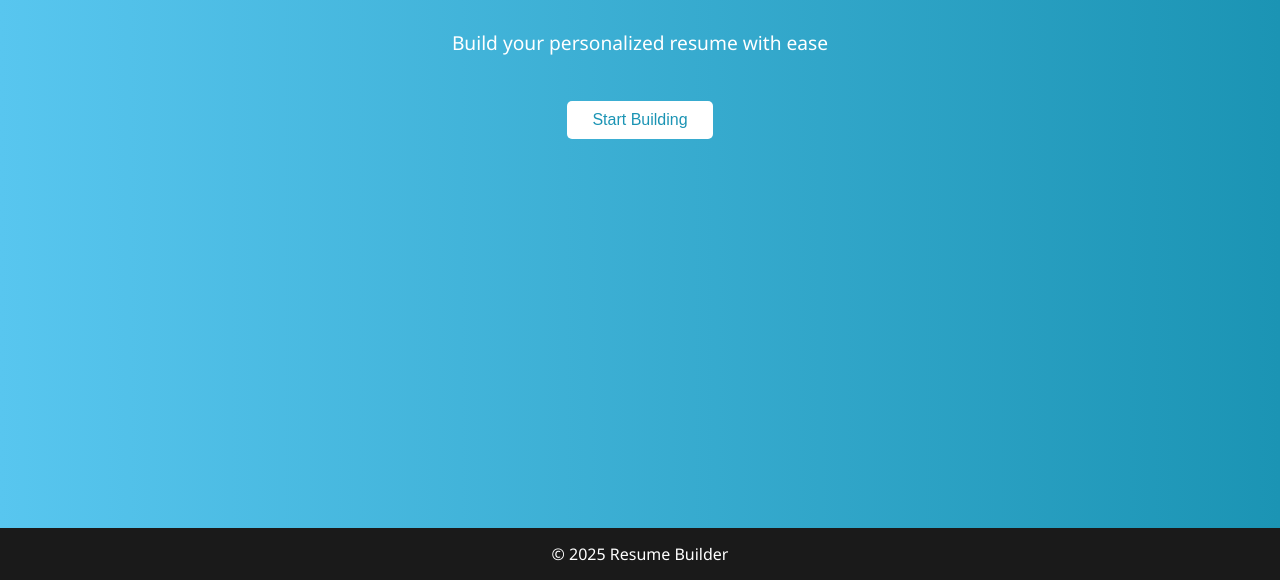
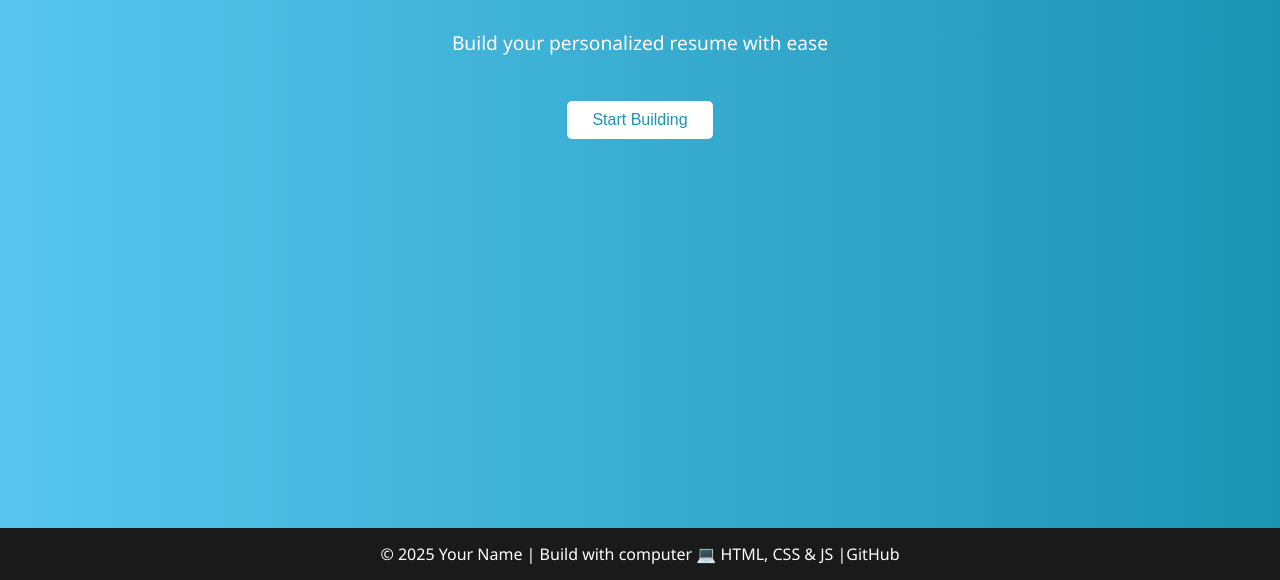
Before and after one commit to Titli30/lemon, a plain HTML site: page index.html in a window 1280 px wide. Shown: the part 220-800 px from the top of the page. Drawn offline with Linux system fonts and the light colour scheme.

Commit message:
index.html

```diff
--- a/index.html
+++ b/index.html
@@ -13,7 +13,7 @@
       <p>Build your personalized resume with ease</p>
       <button onclick="startBuilding()">Start Building</button>
     </div>
-    <footer>© 2025 Resume Builder</footer>
+    <footer>© 2025 Your Name | Build with computer 💻 HTML, CSS & JS |GitHub</footer>
   </div>
 
   <div id="resume-builder" style="display: none;">
```
